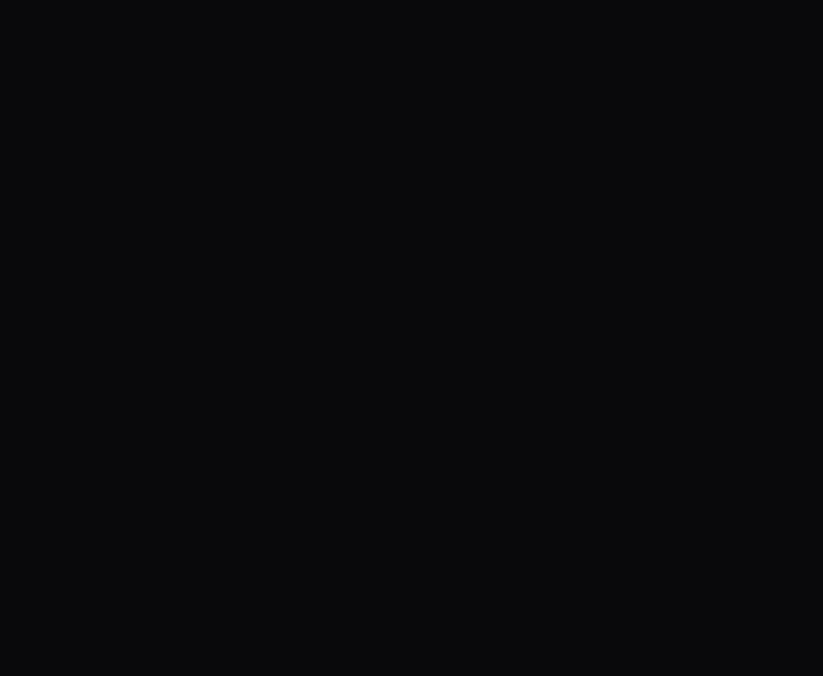
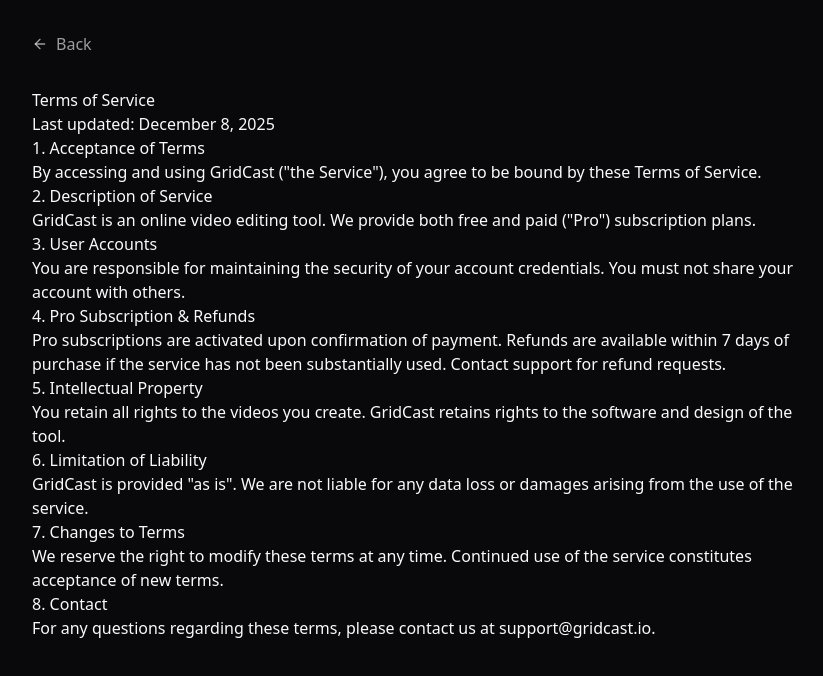
Before and after one commit to judiking1/videoplayer, a React (Vite) app: page /terms in a window 1280 px wide. Before the commit this address had no page. Shown: the top 676 px of the page, without its empty margins (224-1047 px from the left). Built offline with nearby package versions, Linux system fonts and the light colour scheme.

Commit message:
Add Terms, Privacy

```diff
--- a/src/App.tsx
+++ b/src/App.tsx
@@ -2,6 +2,8 @@
 import MultiViewGrid from './components/layout/MultiViewGrid';
 import Login from './pages/Login';
 import Profile from './pages/Profile';
+import Terms from './pages/Terms';
+import Privacy from './pages/Privacy';
 import { useAuthStore } from './store/authStore';
 import { useEffect } from 'react';
 
@@ -32,6 +34,8 @@
               <Profile />
             </ProtectedRoute>
           } />
+          <Route path="/terms" element={<Terms />} />
+          <Route path="/privacy" element={<Privacy />} />
         </Routes>
       </div>
     </BrowserRouter>
--- a/src/components/ads/AdBanner.tsx
+++ b/src/components/ads/AdBanner.tsx
@@ -6,7 +6,6 @@
     useEffect(() => {
         // In a real implementation, you would push the ad to the adsbygoogle array here
         // (window.adsbygoogle = window.adsbygoogle || []).push({});
-        console.log("AdSense banner mounted");
     }, []);
 
     return (
--- a/src/hooks/useVideoExporter.ts
+++ b/src/hooks/useVideoExporter.ts
@@ -102,7 +102,9 @@
             try {
                 sourceNodeRef.current = audioCtx.createMediaElementSource(video);
             } catch (e) {
-                console.warn("MediaElementSource already exists or failed", e);
+                // eslint-disable-next-line @typescript-eslint/no-unused-vars
+                const _e = e;
+                console.warn("MediaElementSource already exists or failed");
             }
         }
 
--- a/src/lib/portone.ts
+++ b/src/lib/portone.ts
@@ -18,29 +18,7 @@
 
 declare global {
     interface Window {
-        PortOne: any;
-    }
-}
-export interface PaymentData {
-    orderName: string;
-    totalAmount: number;
-    currency: string;
-    payMethod: string;
-    customer: {
-        email?: string;
-        fullName?: string;
-        phoneNumber?: string;
-    };
-}
-
-export interface PaymentResponse {
-    code?: string;
-    paymentId?: string;
-    message?: string;
-}
-
-declare global {
-    interface Window {
+        // eslint-disable-next-line @typescript-eslint/no-explicit-any
         PortOne: any;
     }
 }
@@ -68,7 +46,7 @@
         }
 
         return { paymentId: response.paymentId };
-    } catch (error: any) {
+    } catch (error: any) { // eslint-disable-line @typescript-eslint/no-explicit-any
         return { code: "EXCEPTION", message: error.message };
     }
 };
--- a/src/pages/Login.tsx
+++ b/src/pages/Login.tsx
@@ -49,7 +49,7 @@
                 </button>
 
                 <p className="mt-6 text-xs text-white/40">
-                    By signing in, you agree to our Terms of Service and Privacy Policy.
+                    By signing in, you agree to our <a href="/terms" className="hover:text-white underline">Terms of Service</a> and <a href="/privacy" className="hover:text-white underline">Privacy Policy</a>.
                 </p>
             </div>
         </div>
--- /dev/null
+++ b/src/pages/Privacy.tsx
@@ -0,0 +1,66 @@
+import { useNavigate } from 'react-router-dom';
+import { ArrowLeft } from 'lucide-react';
+
+export default function Privacy() {
+    const navigate = useNavigate();
+
+    return (
+        <div className="min-h-screen bg-background text-foreground p-8">
+            <div className="max-w-3xl mx-auto">
+                <button
+                    onClick={() => navigate(-1)}
+                    className="flex items-center gap-2 text-white/60 hover:text-white mb-8 transition-colors"
+                >
+                    <ArrowLeft className="w-4 h-4" />
+                    Back
+                </button>
+
+                <div className="prose prose-invert max-w-none">
+                    <h1>Privacy Policy</h1>
+                    <p className="lead">Last updated: December 8, 2025</p>
+
+                    <h2>1. Information We Collect</h2>
+                    <p>
+                        We collect information you provide directly to us, such as your email address when you sign up.
+                        We also collect usage data automatically when you use the service.
+                    </p>
+
+                    <h2>2. How We Use Your Information</h2>
+                    <p>
+                        We use your information to:
+                        <ul>
+                            <li>Provide and maintain the service</li>
+                            <li>Process your payments and upgrades</li>
+                            <li>Send you technical notices and support messages</li>
+                        </ul>
+                    </p>
+
+                    <h2>3. Data Storage</h2>
+                    <p>
+                        Your project data is stored locally on your device or securely in our cloud database (Supabase).
+                    </p>
+
+                    <h2>4. Third-Party Services</h2>
+                    <p>
+                        We use third-party services for specific functions:
+                        <ul>
+                            <li><strong>Supabase</strong>: Authentication and Database</li>
+                            <li><strong>Kakao</strong>: Social Login (optional)</li>
+                        </ul>
+                    </p>
+
+                    <h2>5. Your Rights</h2>
+                    <p>
+                        You have the right to access, correct, or delete your personal information.
+                        You can manage your account settings in the Profile page.
+                    </p>
+
+                    <h2>6. Contact Us</h2>
+                    <p>
+                        If you have any questions about this Privacy Policy, please contact us at privacy@gridcast.io.
+                    </p>
+                </div>
+            </div>
+        </div>
+    );
+}
--- /dev/null
+++ b/src/pages/Terms.tsx
@@ -0,0 +1,69 @@
+import { useNavigate } from 'react-router-dom';
+import { ArrowLeft } from 'lucide-react';
+
+export default function Terms() {
+    const navigate = useNavigate();
+
+    return (
+        <div className="min-h-screen bg-background text-foreground p-8">
+            <div className="max-w-3xl mx-auto">
+                <button
+                    onClick={() => navigate(-1)}
+                    className="flex items-center gap-2 text-white/60 hover:text-white mb-8 transition-colors"
+                >
+                    <ArrowLeft className="w-4 h-4" />
+                    Back
+                </button>
+
+                <div className="prose prose-invert max-w-none">
+                    <h1>Terms of Service</h1>
+                    <p className="lead">Last updated: December 8, 2025</p>
+
+                    <h2>1. Acceptance of Terms</h2>
+                    <p>
+                        By accessing and using GridCast ("the Service"), you agree to be bound by these Terms of Service.
+                    </p>
+
+                    <h2>2. Description of Service</h2>
+                    <p>
+                        GridCast is an online video editing tool. We provide both free and paid ("Pro") subscription plans.
+                    </p>
+
+                    <h2>3. User Accounts</h2>
+                    <p>
+                        You are responsible for maintaining the security of your account credentials.
+                        You must not share your account with others.
+                    </p>
+
+                    <h2>4. Pro Subscription & Refunds</h2>
+                    <p>
+                        Pro subscriptions are activated upon confirmation of payment.
+                        Refunds are available within 7 days of purchase if the service has not been substantially used.
+                        Contact support for refund requests.
+                    </p>
+
+                    <h2>5. Intellectual Property</h2>
+                    <p>
+                        You retain all rights to the videos you create.
+                        GridCast retains rights to the software and design of the tool.
+                    </p>
+
+                    <h2>6. Limitation of Liability</h2>
+                    <p>
+                        GridCast is provided "as is". We are not liable for any data loss or damages arising from the use of the service.
+                    </p>
+
+                    <h2>7. Changes to Terms</h2>
+                    <p>
+                        We reserve the right to modify these terms at any time. Continued use of the service constitutes acceptance of new terms.
+                    </p>
+
+                    <h2>8. Contact</h2>
+                    <p>
+                        For any questions regarding these terms, please contact us at support@gridcast.io.
+                    </p>
+                </div>
+            </div>
+        </div>
+    );
+}
```
Also changed, not shown: src/lib/subtitleUtils.ts (+19 -31 lines), src/pages/Profile.tsx (+12 -59 lines).
